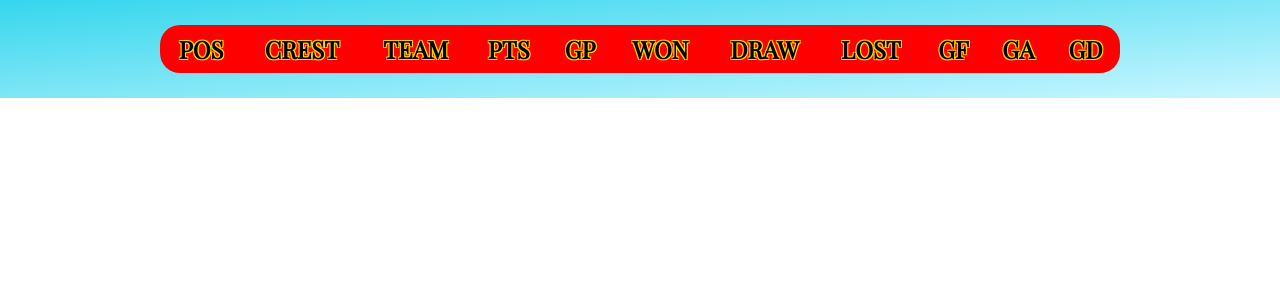
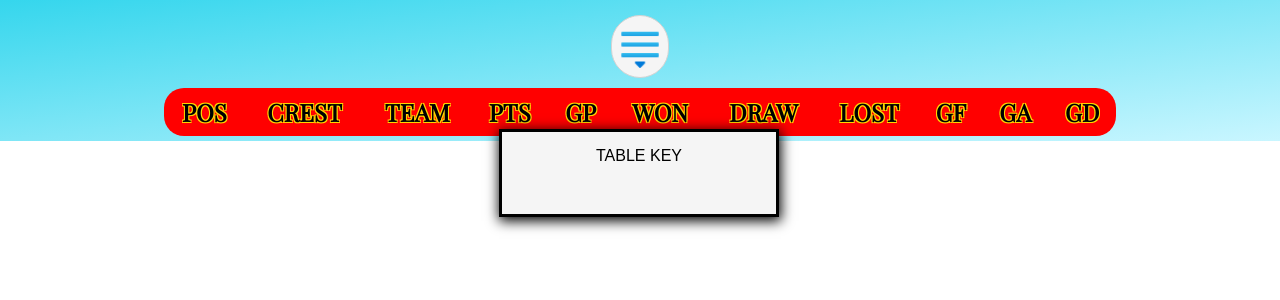
Before and after one commit to mrtrpak/fullstack-portfolio, a React (Create React App) app in the folder client/: page /soccer in a window 1280 px wide. Shown: the top 300 px of the page. Built offline with nearby package versions, Linux system fonts and the light colour scheme.

Commit message:
added icons folder with dropdown icon, added more styling and added dropdown component with base functionality

```diff
--- /dev/null
+++ b/client/src/components/soccer/Dropdown.css
@@ -0,0 +1,61 @@
+.dropdown {
+  width: 20%;
+  margin: auto;
+  margin-top: 10px;
+  position: relative;
+  margin-bottom: 10px;
+}
+
+.icon-container {
+  width: 20%;
+  margin: auto;
+  background-color: whitesmoke;
+  border: 1px solid lightgrey;
+  border-radius: 30px;
+  padding: 3px;
+  transition: all 0.2s ease-in-out;
+}
+
+.icon-container:hover {
+  transform: scale(1.2);
+  box-shadow: 2px 2px 8px 2px black;
+}
+
+.dropdown-icon {
+  width: 100%;
+  transition: all 0.2s ease-in-out;
+}
+
+.dropdown-icon:hover {
+  transform: scale(1.2);
+}
+
+.dropdown-menu {
+  background-color: whitesmoke;
+  padding: 10px;
+  border: 3px solid black;
+  margin: auto;
+  text-align: center;
+  box-shadow: 1px 3px 12px 1px;
+  height: 100%;
+  width: 100%;
+  position: absolute;
+  margin-top: 20%;
+  top: 1;
+  left: -14px;
+
+}
+
+.btn {
+  border: none;
+  background-color: inherit;
+  padding: 5px 10px;
+  font-size: 16px;
+  cursor: pointer;
+  transition: all .2s ease-in-out;
+}
+
+.btn:hover {
+  transform: scale(1.2);
+  text-shadow: 2px 2px 8px black;
+}
--- /dev/null
+++ b/client/src/components/soccer/Dropdown.js
@@ -0,0 +1,26 @@
+import React, { useState } from 'react';
+
+import dropdownIcon from '../../icons/icons8-drag-list-down-48.png';
+
+import './Dropdown.css';
+
+export default function Dropdown() {
+  const [display, setDisplay] = useState('block');
+
+  const handleHover = () => {
+    display === 'none' ? setDisplay('block') : setDisplay('none');
+    console.log(display)
+  }
+
+  return (
+    <div className='dropdown'>
+      <div className='icon-container' onClick={() => handleHover()}>
+        <img src={dropdownIcon} alt='dropdown icon' className='dropdown-icon' />
+      </div>
+      <div className='dropdown-menu' style={{ display: display }}>
+        <button className='btn table-key'>TABLE KEY</button>
+      </div>
+
+    </div>
+  )
+}
--- a/client/src/components/soccer/Table.css
+++ b/client/src/components/soccer/Table.css
@@ -1,7 +1,9 @@
 .soccer-table {
   text-align: center;
   border-collapse: collapse;
-  padding-top: 15px;
+  border-radius: 20px;
+  margin: auto;
+  overflow: hidden;
 }
 
 .soccer-header {
@@ -21,9 +23,7 @@
 
 @media only screen and (min-width: 820px) {
   .soccer-table {
-    border-radius: 20px;
-    margin: auto;
-    overflow: hidden;
+
     width: 75%;
   }
 
--- a/client/src/pages/Soccer/index.css
+++ b/client/src/pages/Soccer/index.css
@@ -1,3 +1,3 @@
 .soccer-page {
-  padding: 25px 0;
+  padding: 5px;
 }
--- a/client/src/pages/Soccer/index.js
+++ b/client/src/pages/Soccer/index.js
@@ -1,5 +1,6 @@
 import React from 'react';
 
+import Dropdown from '../../components/soccer/Dropdown';
 import Table from '../../components/soccer/Table';
 
 import './index.css';
@@ -8,6 +9,7 @@ export default function SoccerPage() {
 
   return (
     <div className='soccer-page'>
+      <Dropdown />
       <Table />
     </div>
   );
```
Also changed, not shown: client/public/manifest.json, client/src/icons/icons8-drag-list-down-48.png (added).
